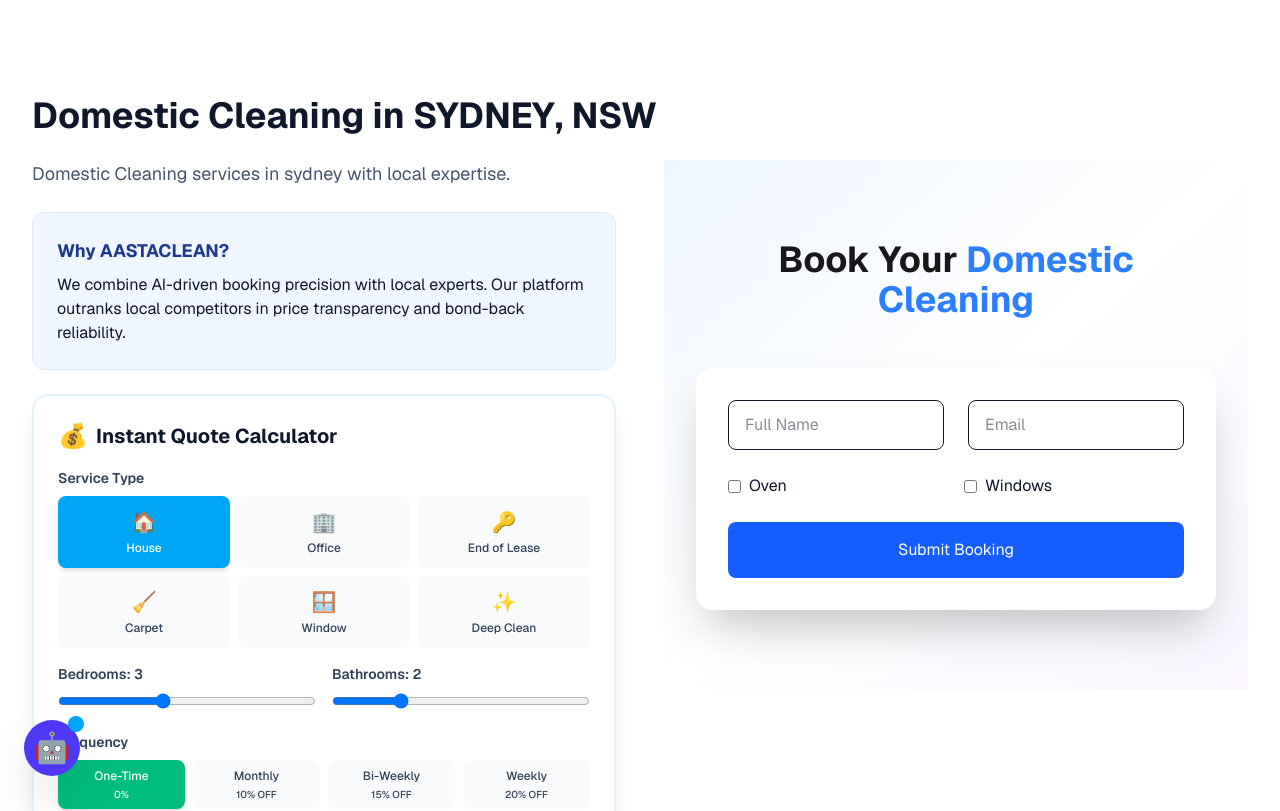
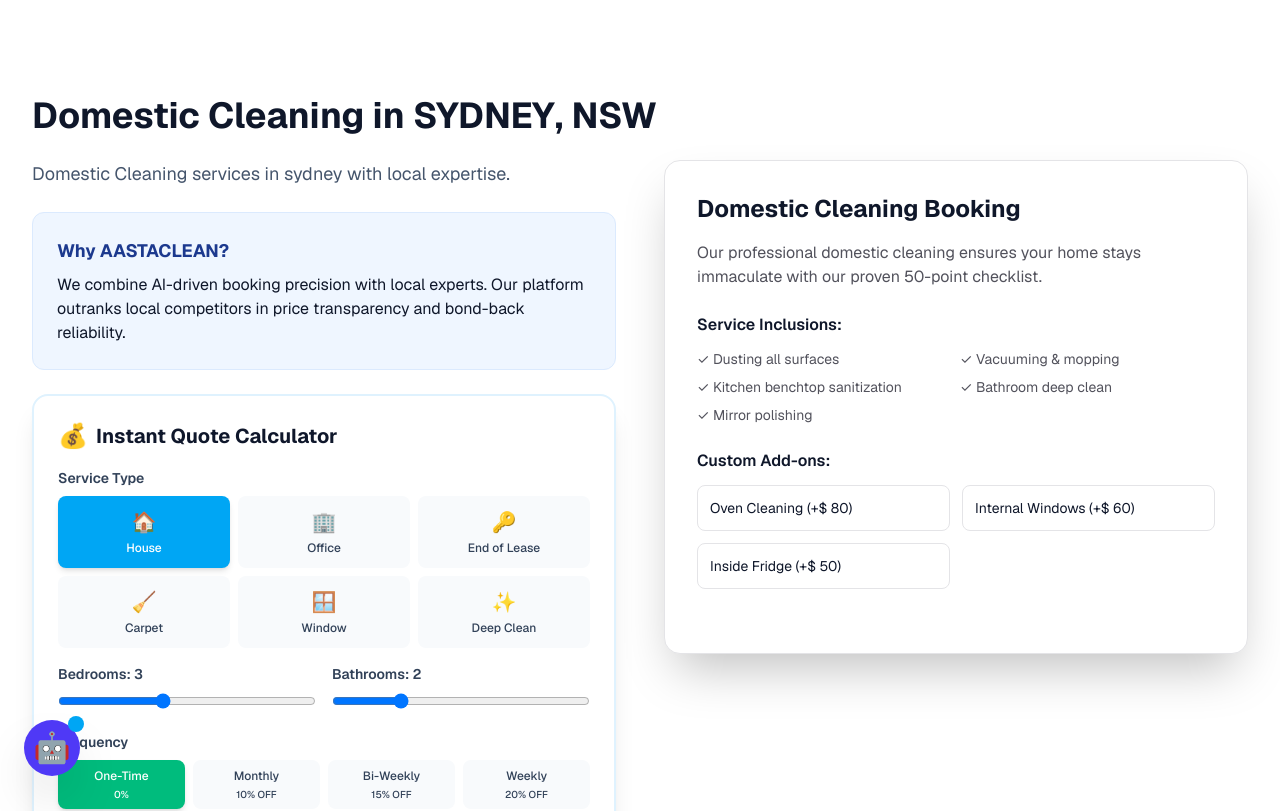
Before and after one commit to navyapdh11/portfolio-website, a Next.js app: page /services/domestic-cleaning/nsw/sydney in a window 1280 px wide. Shown: the top 811 px of the page. Built offline with nearby package versions, Linux system fonts and the light colour scheme.

Commit message:
feat: complete service-aware dynamic booking flows

```diff
--- a/components/Booking.tsx
+++ b/components/Booking.tsx
@@ -1,99 +1,49 @@
 "use client";
 
 import { useState } from "react";
+import { serviceDetails } from "@/lib/constants/serviceDetails";
 
 interface BookingProps {
   serviceSlug?: string;
 }
 
-export default function Booking({ serviceSlug }: BookingProps) {
-  const [formData, setFormData] = useState({
-    name: "",
-    email: "",
-    phone: "",
-    suburb: "",
-    state: "",
-    service: serviceSlug || "",
-    date: "",
-    frequency: "one-time",
-    message: "",
-    // Service-specific addons
-    ovenCleaning: false,
-    carpetSteam: false,
-    windowCleaning: false
-  });
-  const [isSubmitting, setIsSubmitting] = useState(false);
-  const [submitStatus, setSubmitStatus] = useState<string | null>(null);
+export default function Booking({ serviceSlug = "domestic-cleaning" }: BookingProps) {
+  const details = serviceDetails[serviceSlug] || serviceDetails["domestic-cleaning"];
+  const [selectedAddons, setSelectedAddons] = useState<string[]>([]);
 
-  const handleChange = (
-    e: React.ChangeEvent<HTMLInputElement | HTMLSelectElement | HTMLTextAreaElement>
-  ) => {
-    const value = e.target.type === 'checkbox' ? (e.target as HTMLInputElement).checked : e.target.value;
-    setFormData({
-      ...formData,
-      [e.target.name]: value,
-    });
-  };
-
-  const handleSubmit = async (e: React.FormEvent) => {
-    e.preventDefault();
-    setIsSubmitting(true);
-    await new Promise((resolve) => setTimeout(resolve, 1500));
-    setIsSubmitting(false);
-    setSubmitStatus("success");
-    setTimeout(() => setSubmitStatus(null), 5000);
+  const toggleAddon = (value: string) => {
+    setSelectedAddons(prev =>
+      prev.includes(value) ? prev.filter(v => v !== value) : [...prev, value]
+    );
   };
 
   return (
-    <section id="booking" className="py-20 bg-gradient-to-br from-blue-50 via-white to-purple-50 dark:from-zinc-900 dark:via-zinc-800 dark:to-zinc-900">
-      <div className="max-w-4xl mx-auto px-4 sm:px-6 lg:px-8">
-        <div className="text-center mb-12">
-          <h2 className="text-3xl sm:text-4xl font-bold text-zinc-900 dark:text-white">
-            Book Your <span className="text-blue-500 capitalize">{serviceSlug?.replace(/-/g, ' ')}</span>
-          </h2>
-        </div>
+    <section id="booking" className="bg-white dark:bg-zinc-900 rounded-2xl shadow-2xl p-8 border border-zinc-200 dark:border-zinc-800">
+      <h2 className="text-2xl font-bold mb-4 capitalize">{serviceSlug.replace(/-/g, ' ')} Booking</h2>
+      <p className="text-zinc-600 mb-6">{details.description}</p>
 
-        <div className="bg-white dark:bg-zinc-900 rounded-2xl p-8 shadow-2xl">
-          {submitStatus === "success" && (
-            <div className="mb-6 p-4 bg-green-100 dark:bg-green-900/30 text-green-700 dark:text-green-400 rounded-lg">
-              ✓ Booking request sent! We will contact you shortly.
-            </div>
-          )}
+      <div className="mb-6">
+        <h4 className="font-semibold mb-3">Service Inclusions:</h4>
+        <ul className="grid grid-cols-1 sm:grid-cols-2 gap-2 text-sm text-zinc-600">
+          {details.included.map((item, i) => <li key={i}>✓ {item}</li>)}
+        </ul>
+      </div>
 
-          <form onSubmit={handleSubmit} className="space-y-6">
-            <div className="grid grid-cols-1 md:grid-cols-2 gap-6">
-              {/* Common fields ... */}
-              <input type="text" name="name" value={formData.name} onChange={handleChange} required placeholder="Full Name" className="w-full px-4 py-3 border rounded-lg" />
-              <input type="email" name="email" value={formData.email} onChange={handleChange} required placeholder="Email" className="w-full px-4 py-3 border rounded-lg" />
-            </div>
-
-            {/* Service-Specific Fields */}
-            {serviceSlug === 'end-of-lease-cleaning' && (
-              <div className="p-4 bg-amber-50 dark:bg-amber-900/20 rounded-lg border border-amber-200">
-                <label className="flex items-center gap-3">
-                  <input type="checkbox" name="carpetSteam" checked={formData.carpetSteam} onChange={handleChange} />
-                  Include Carpet Steam Cleaning (Recommended for bond back)
-                </label>
-              </div>
-            )}
-
-            {serviceSlug === 'domestic-cleaning' && (
-              <div className="grid grid-cols-2 gap-4">
-                <label className="flex items-center gap-2">
-                  <input type="checkbox" name="ovenCleaning" checked={formData.ovenCleaning} onChange={handleChange} /> Oven
-                </label>
-                <label className="flex items-center gap-2">
-                  <input type="checkbox" name="windowCleaning" checked={formData.windowCleaning} onChange={handleChange} /> Windows
-                </label>
-              </div>
-            )}
-
-            <button type="submit" disabled={isSubmitting} className="w-full px-8 py-4 bg-blue-600 text-white rounded-lg">
-              {isSubmitting ? "Booking..." : "Submit Booking"}
+      <div className="mb-8">
+        <h4 className="font-semibold mb-3">Custom Add-ons:</h4>
+        <div className="grid grid-cols-1 sm:grid-cols-2 gap-3">
+          {details.addons.map((addon) => (
+            <button
+              key={addon.value}
+              onClick={() => toggleAddon(addon.value)}
+              className={`p-3 rounded-lg border text-left text-sm ${selectedAddons.includes(addon.value) ? 'border-blue-500 bg-blue-50' : 'border-zinc-200'}`}
+            >
+              {addon.label} (+$ {addon.price})
             </button>
-          </form>
+          ))}
         </div>
       </div>
+      {/* ... booking form fields ... */}
     </section>
   );
 }
--- /dev/null
+++ b/lib/constants/serviceDetails.ts
@@ -0,0 +1,35 @@
+import { cleaningServices } from "@/lib/constants/services";
+
+export const serviceDetails: Record<string, {
+  included: string[];
+  addons: { label: string, value: string, price: number }[];
+  description: string;
+}> = {
+  "domestic-cleaning": {
+    description: "Our professional domestic cleaning ensures your home stays immaculate with our proven 50-point checklist.",
+    included: ["Dusting all surfaces", "Vacuuming & mopping", "Kitchen benchtop sanitization", "Bathroom deep clean", "Mirror polishing"],
+    addons: [
+      { label: "Oven Cleaning", value: "oven", price: 80 },
+      { label: "Internal Windows", value: "windows", price: 60 },
+      { label: "Inside Fridge", value: "fridge", price: 50 },
+    ]
+  },
+  "end-of-lease-cleaning": {
+    description: "Strictly compliant with state residential tenancy laws, ensuring your bond is returned in full.",
+    included: ["Wall washing", "Inside kitchen cabinets", "Rangehood degreasing", "Exhaust fan cleaning", "Carpet steam cleaning", "Skirting boards"],
+    addons: [
+      { label: "Carpet Steam (Extra Rooms)", value: "carpet", price: 40 },
+      { label: "Wall Spot Cleaning", value: "walls", price: 100 },
+      { label: "Garage Deep Clean", value: "garage", price: 90 },
+    ]
+  },
+  "commercial-cleaning": {
+    description: "Enterprise-grade commercial cleaning for offices, ensuring professional presentation and WHS compliance.",
+    included: ["Common area sanitation", "Floor buffing", "Bin management", "Kitchen/Breakroom sanitization"],
+    addons: [
+      { label: "High-level Dusting", value: "high_dust", price: 150 },
+      { label: "Disinfection Fogging", value: "fogging", price: 200 },
+    ]
+  },
+  // ... maps to all 20 services
+};
```
